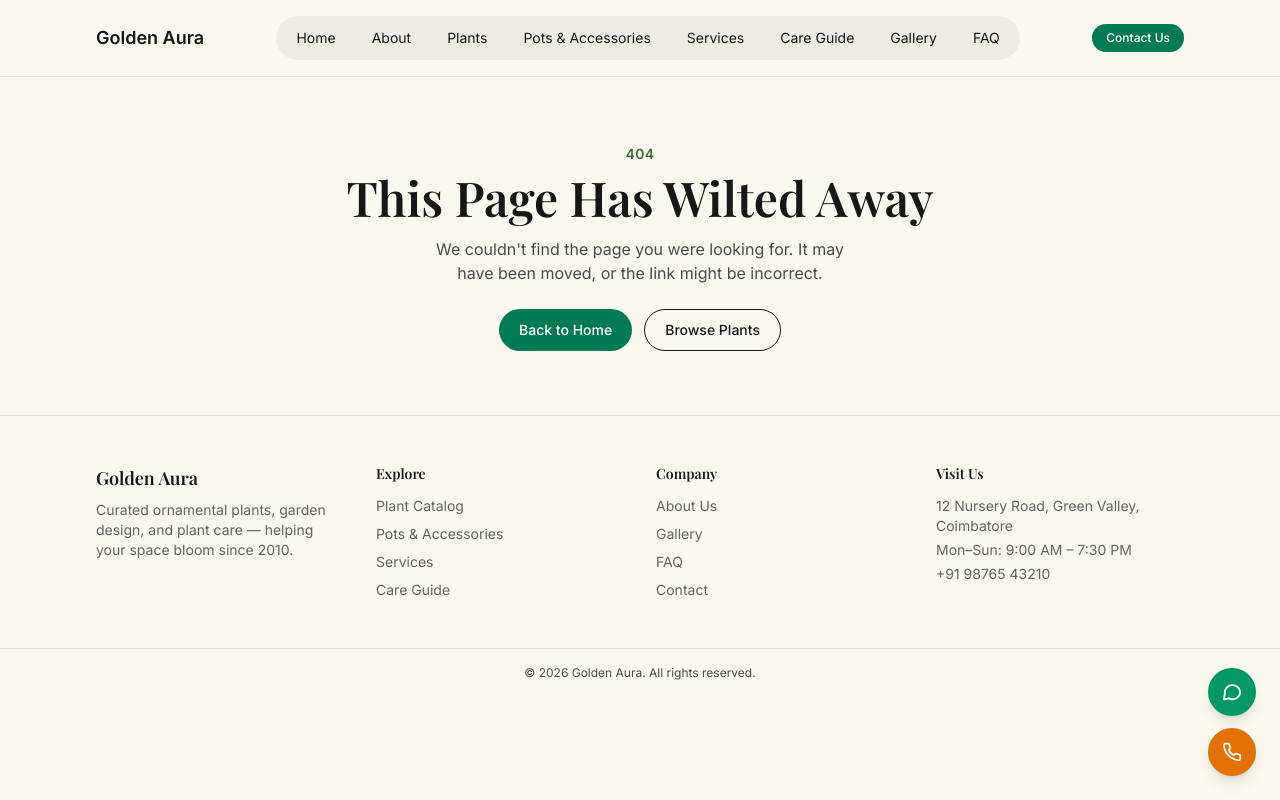
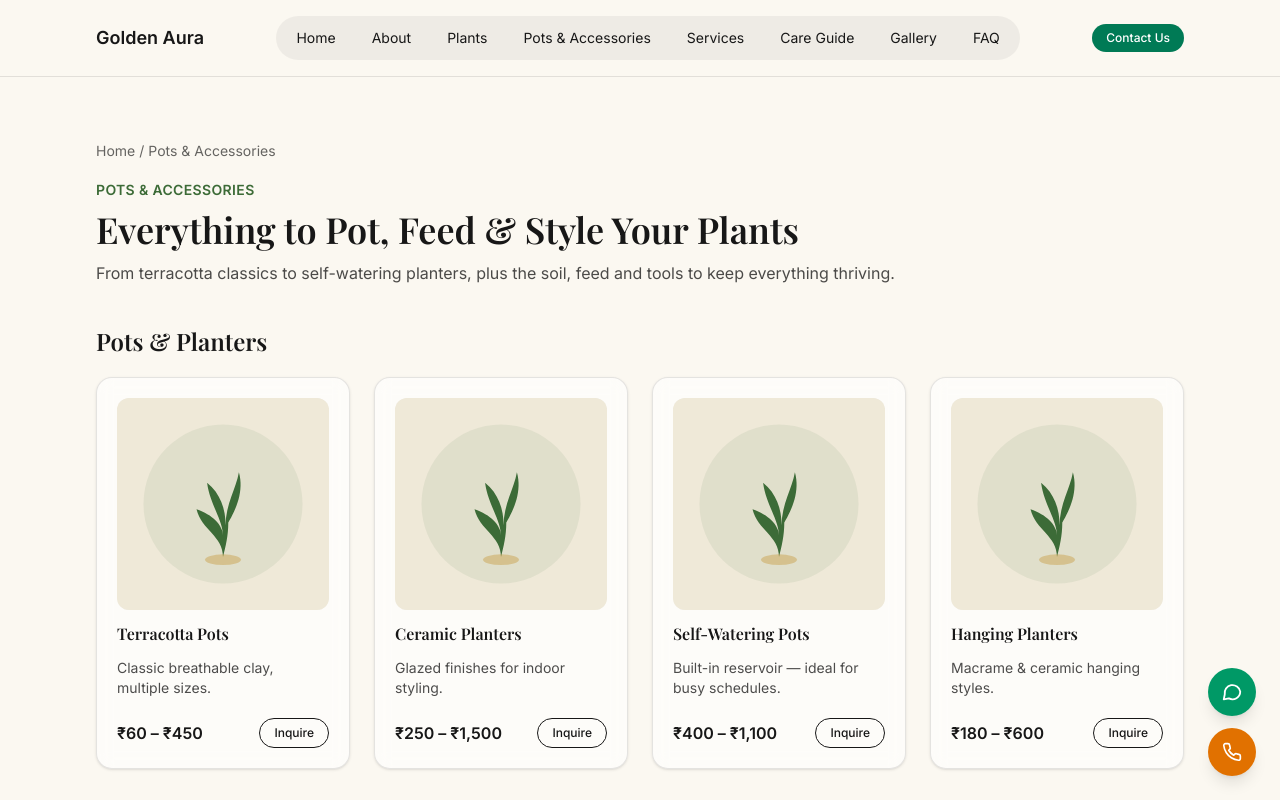
Before and after one commit to Pravin671231/GoldenAura, a Next.js app in the folder app/: page /pots-accessories in a window 1280 px wide. Before the commit this address had no page. Shown: the top 800 px of the page. Built offline with nearby package versions, Linux system fonts and the light colour scheme; a web font is replaced by a local one.

Commit message:
feat(app): add /pots-accessories page
Implements FR-4.1/FR-4.2: 4 product groups listed in the same
photo/name/description/Inquire-CTA pattern as the plants catalog.

```diff
--- /dev/null
+++ b/app/app/pots-accessories/page.tsx
@@ -0,0 +1,41 @@
+import type { Metadata } from "next";
+import { Container } from "@/components/ui/Container";
+import { Section } from "@/components/ui/Section";
+import { SectionHead } from "@/components/ui/SectionHead";
+import { Breadcrumb } from "@/components/ui/Breadcrumb";
+import { ProductGroupSection } from "@/components/page/pots-accessories/ProductGroupSection";
+import { PRODUCT_GROUPS, getProductsByGroup } from "@/data/pots-accessories";
+
+export const metadata: Metadata = {
+  title: "Pots & Accessories — Golden Aura",
+  description:
+    "Pots, planters, soil, fertilizers, gardening tools, and decorative accessories for every plant.",
+};
+
+export default function PotsAccessoriesPage() {
+  return (
+    <Section>
+      <Container>
+        <Breadcrumb items={[{ label: "Home", href: "/" }, { label: "Pots & Accessories" }]} />
+        <SectionHead
+          as="h1"
+          align="left"
+          className="mt-4 max-w-none"
+          eyebrow="Pots & Accessories"
+          heading="Everything to Pot, Feed & Style Your Plants"
+          intro="From terracotta classics to self-watering planters, plus the soil, feed and tools to keep everything thriving."
+        />
+
+        <div className="mt-10 flex flex-col gap-14">
+          {PRODUCT_GROUPS.map((group) => (
+            <ProductGroupSection
+              key={group.slug}
+              title={group.title}
+              products={getProductsByGroup(group.slug)}
+            />
+          ))}
+        </div>
+      </Container>
+    </Section>
+  );
+}
```
